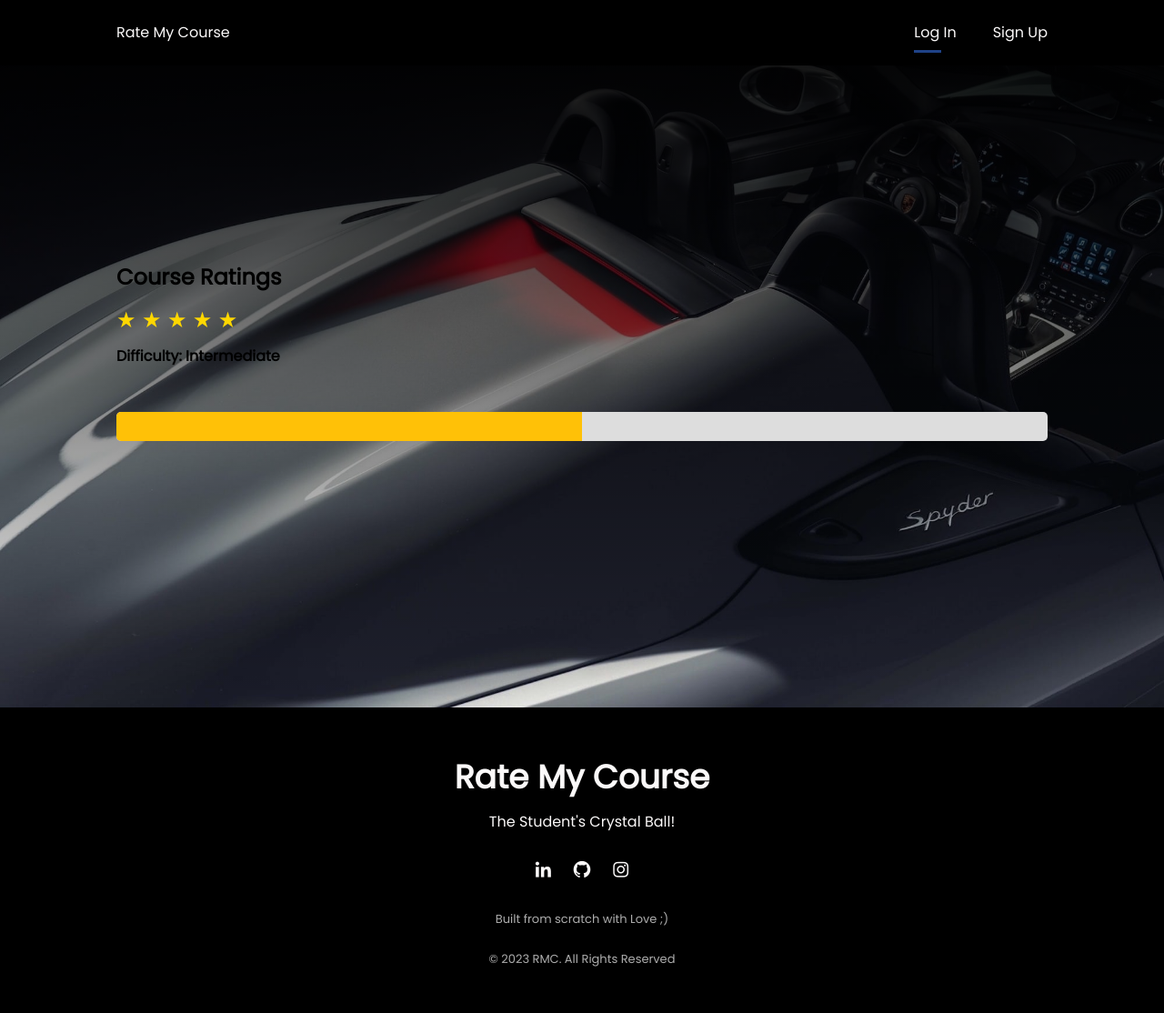
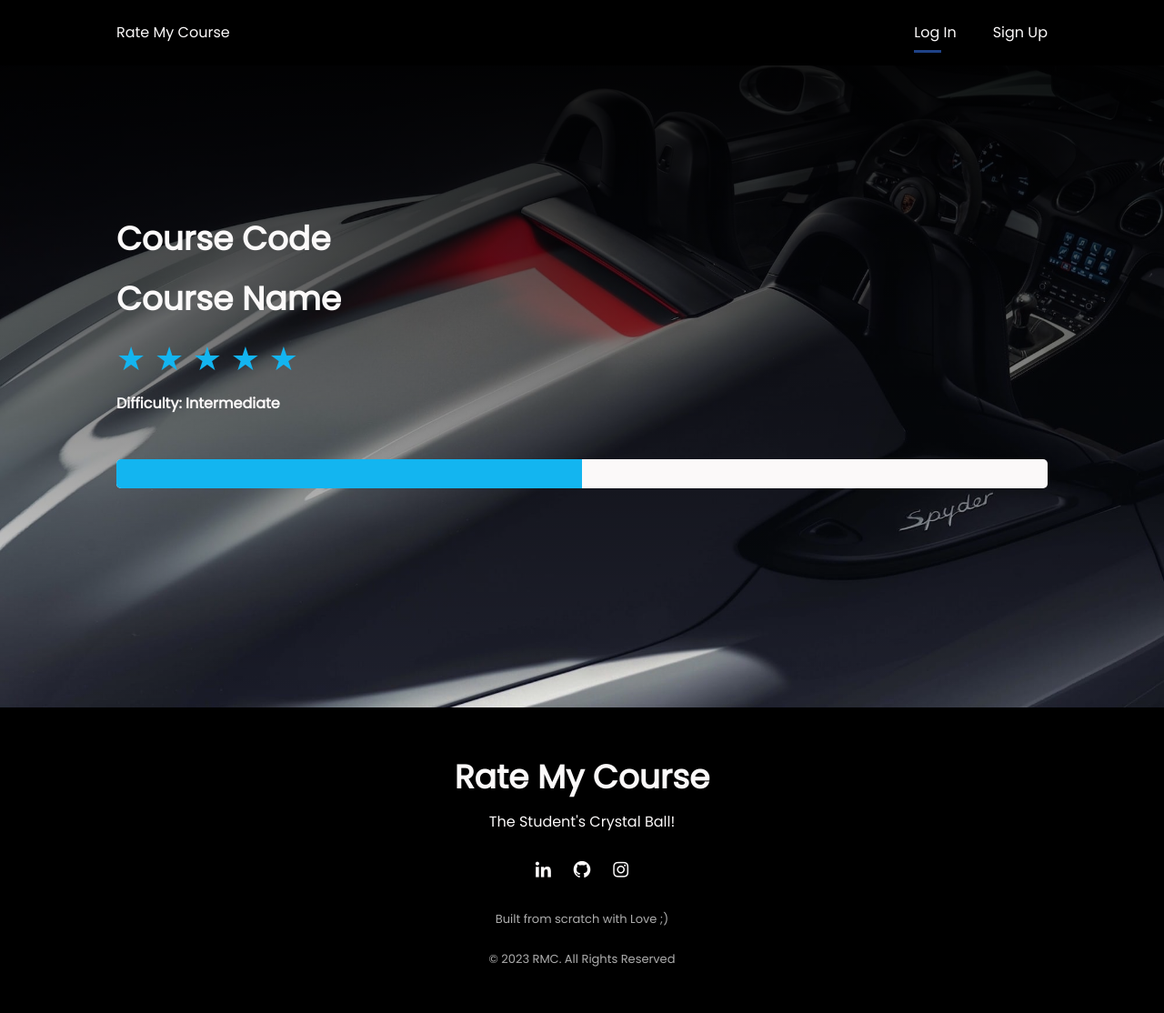
Before and after one commit to mehtameet12/RateMyCourse, a Django app: page /results/ in a window 1280 px wide. Shown: the whole page at 91% size. Run offline with Django 4.2, Linux system fonts and the light colour scheme.

Commit message:
added a few variables

```diff
--- a/RateMyCourse/static/Css/styles.css
+++ b/RateMyCourse/static/Css/styles.css
@@ -14,6 +14,7 @@
     --first-color-light: #1F4287;
     --first-color-lighten: #fbf9f9;
     --first-color-lighten2:#adadad;
+    --first-color-ratings: #13b5f0;
 
     /* Font and Typography */
 
@@ -588,39 +589,39 @@ img{
 }
 
 .ratings__title {
-    font-size: 1.5rem;
+    font-size: var(--h1-font-size);
     font-weight: bold;
-    color: #000;
+    color: var(--first-color-lighten);
 }
 
 .ratings__stars {
-    font-size: 1.5rem;
-    color: #ffd700;
+    font-size: var(--h1-font-size);
+    color: var(--first-color-ratings);
 }
 
 .ratings__difficulty {
-    font-size: 1rem;
+    font-size: var(--normal-font-size);
     font-weight: bold;
-    color: #000;
+    color: var(--first-color-lighten);
 }
 
 .graph {
     width: 100%;
     height: 2rem;
-    background-color: #ddd;
+    background-color: var(--first-color-lighten);
     border-radius: 5px;
     overflow: hidden;
 }
 
 .graph__bar {
     height: 100%;
-    background-color: #ffc107;
+    background-color: var(--first-color-ratings);
     transition: width 0.5s ease-in-out;
 }
 
 /* Card Styles */
 .card {
-/* Add styles for the card */
+
 }
 
 /* Search Form */
--- a/RateMyCourse/templates/results.html
+++ b/RateMyCourse/templates/results.html
@@ -107,7 +107,8 @@
                 <section class="result" id="result">
                   <div class="result__container bd-container bd-grid">
                     <div class="ratings">
-                      <h2 class="ratings__title">Course Ratings</h2>
+                      <h2 class="ratings__title">Course Code</h2>
+                      <h3 class="ratings__title">Course Name</h3>
                       <div class="ratings__stars">
                         <span class="star">&#9733;</span>
                         <span class="star">&#9733;</span>
```
